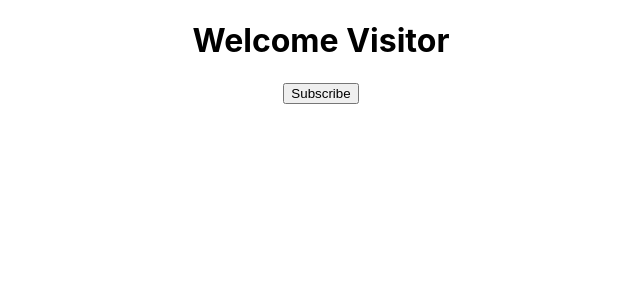
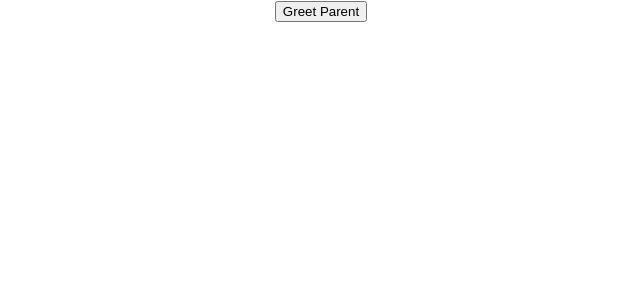
Before and after one commit to jayprakash6547/Revise-React, a React (Create React App) app in the folder hello-world/: page / in a window 1280 px wide. Shown: the top 300 px of the page, without its empty margins (319-959 px from the left). Built offline with nearby package versions, Linux system fonts and the light colour scheme.

Commit message:
Method asprops

```diff
--- a/hello-world/src/App.js
+++ b/hello-world/src/App.js
@@ -3,16 +3,46 @@
 import Hello from './component/Hello';
 import Message from './component/Message';
 import Welcome from './component/Welcome';
+import Counter from './component/Counter';
+import FunctionClick from './component/FunctionClick';
+import ClassClick from './component/ClassClick';
+import EventBind from './component/EventBind';
+import ParentComponent from './component/ParentComponent';
 
 function App() {
   return (
     <div className="App">
+      <ParentComponent/>
+
+    {/* <EventBind/> */}
 
 
-      <Message/>
-  {/* <Greet name="Alice" designation="Engineer"/>
-  <Greet name="Bob" designation="Designer"/>
-  <Greet name="Charlie" designation="Manager"/> */}
+
+      {/* <FunctionClick/>
+      <ClassClick /> */}
+
+
+
+
+
+
+
+
+
+
+
+
+
+
+
+
+
+
+{/* <Counter/> */}
+      {/* <Message/> */}
+      {/* <Greet name="Alice" designation="Developer"/> */}
+  {/* <Greet name="Bob" designation="Designer"/>
+  <Greet name="Charlie" designation="Manager"/>  */}
   {/* <Welcome name="David" designation="Engineer"/>
   <Welcome name="Eve" designation="Designer"/>
   <Welcome name="Frank" designation="Manager"/> */}
--- /dev/null
+++ b/hello-world/src/component/ChildComponent.js
@@ -0,0 +1,11 @@
+import React from "react";
+
+function ChildComponent(props) {
+  return (
+    <div>
+      <button onClick={()=>props.greetHandler('child')}>Greet Parent</button>
+    </div>
+  );
+}
+
+export default ChildComponent;
--- /dev/null
+++ b/hello-world/src/component/ClassClick.js
@@ -0,0 +1,16 @@
+import React, { Component } from "react";
+
+class ClassClick extends Component {
+  clickHandler = () => {
+    console.log('Button Clicked')
+  }
+  render() {
+    return (
+      <div>
+        <button onClick={this.clickHandler}>Click Me</button>
+      </div>
+    )
+  }
+}
+
+export default ClassClick;
--- /dev/null
+++ b/hello-world/src/component/Counter.js
@@ -0,0 +1,29 @@
+import React, { Component } from 'react'
+
+class Counter extends Component {
+
+    constructor(props) {
+        super(props)
+        this.state={
+            count: 0
+        }
+    }
+    increment(){
+        this.setState({
+            count: this.state.count + 1
+        })
+    }
+
+  render() {
+    return (
+      <div>
+        Count - {this.state.count}
+        <button onClick={() => this.increment()}>
+          Increment
+        </button>
+      </div>
+    );
+  }
+}
+
+export default Counter
--- /dev/null
+++ b/hello-world/src/component/EventBind.js
@@ -0,0 +1,21 @@
+// import React, { Component } from 'react'
+
+// class EventBind extends Component {
+//     Constructor(props) {
+//         super(props)
+//         this.state = {
+//             message: 'Hello'
+
+//         }
+//     }
+//   render() {
+//     return (
+//       <div>
+//         <div>{this.state.message}</div>
+//         <button>Click</button>
+//       </div>
+//     )
+//   }
+// }
+
+// export default EventBind
--- /dev/null
+++ b/hello-world/src/component/FunctionClick.js
@@ -0,0 +1,18 @@
+import React from 'react'
+
+function FunctionClick() {
+
+
+    function clickHandler(){
+        console.log('Button Clicked')
+    }
+  return (
+    <div>
+        <button onClick={clickHandler}>Click</button>
+
+
+    </div>
+  )
+}
+
+export default FunctionClick
--- a/hello-world/src/component/Greet.js
+++ b/hello-world/src/component/Greet.js
@@ -3,7 +3,13 @@
 // function Greet(){
 //     return <h1>Hello JayPrakash</h1>
 // }
-const Greet = props => <h1>Hello {props.name} a.k.a {props.designation}</h1>
+const Greet = ({name,designation}) => {
+    return (
+        <div>
+            <h1>Hello {name} a.k.a {designation}</h1>
+        </div>
+    )
+}
 
 
 export default Greet;
--- /dev/null
+++ b/hello-world/src/component/ParentComponent.js
@@ -0,0 +1,24 @@
+import React, { Component } from "react";
+import ChildComponent from "./ChildComponent";
+
+class ParentComponent extends Component {
+  constructor(props) {
+    super(props);
+    this.state = {
+      message: "Parent",
+    };
+    this.greetParent = this.greetParent.bind(this);
+  }
+  greetParent(childName) {
+    alert(`Hello, ${this.state.message}! You are greeted by ${childName}`);
+  }
+  render() {
+    return (
+      <div>
+        <ChildComponent greetHandler={this.greetParent}></ChildComponent>
+      </div>
+    );
+  }
+}
+
+export default ParentComponent;
```
